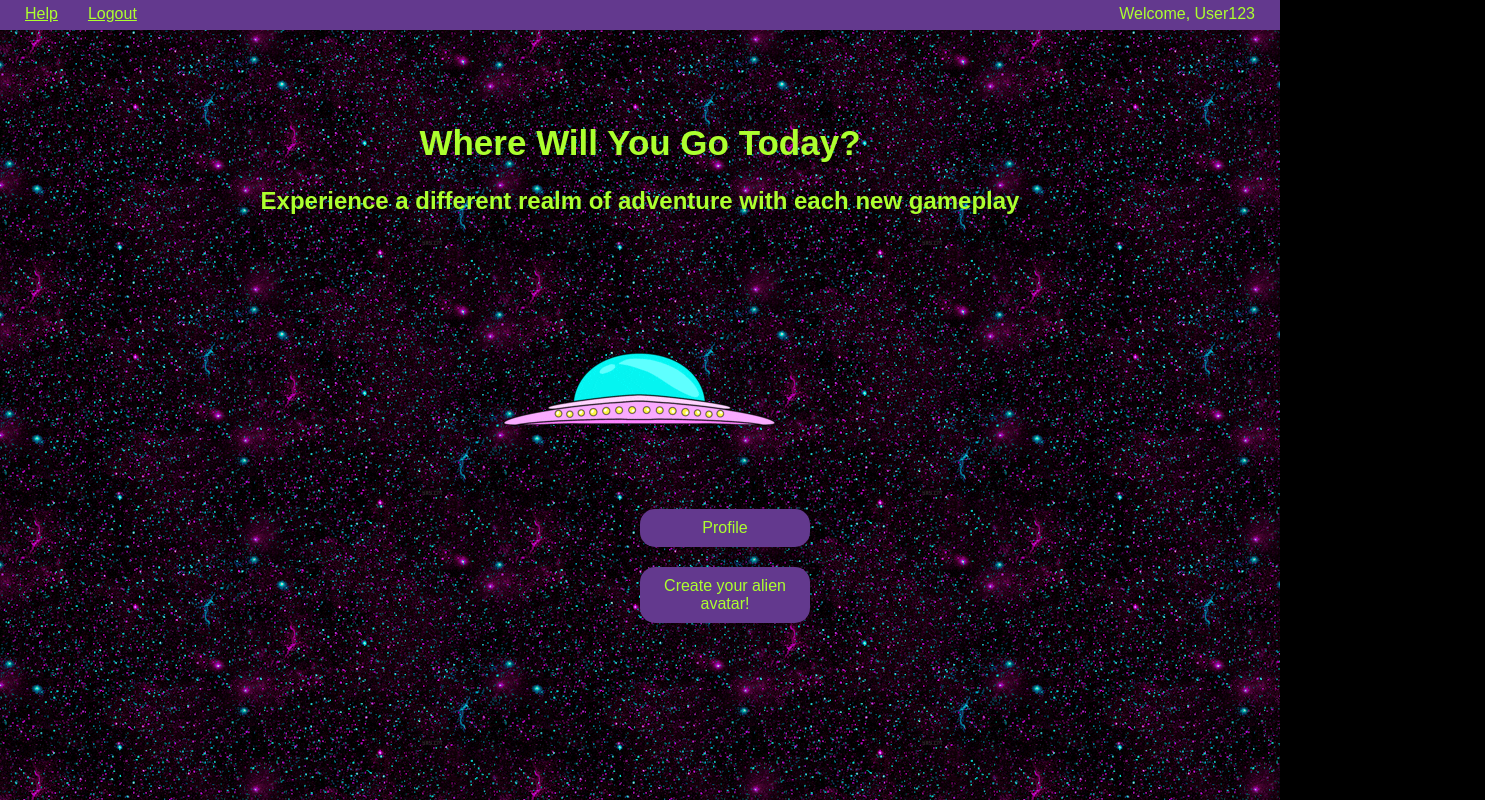
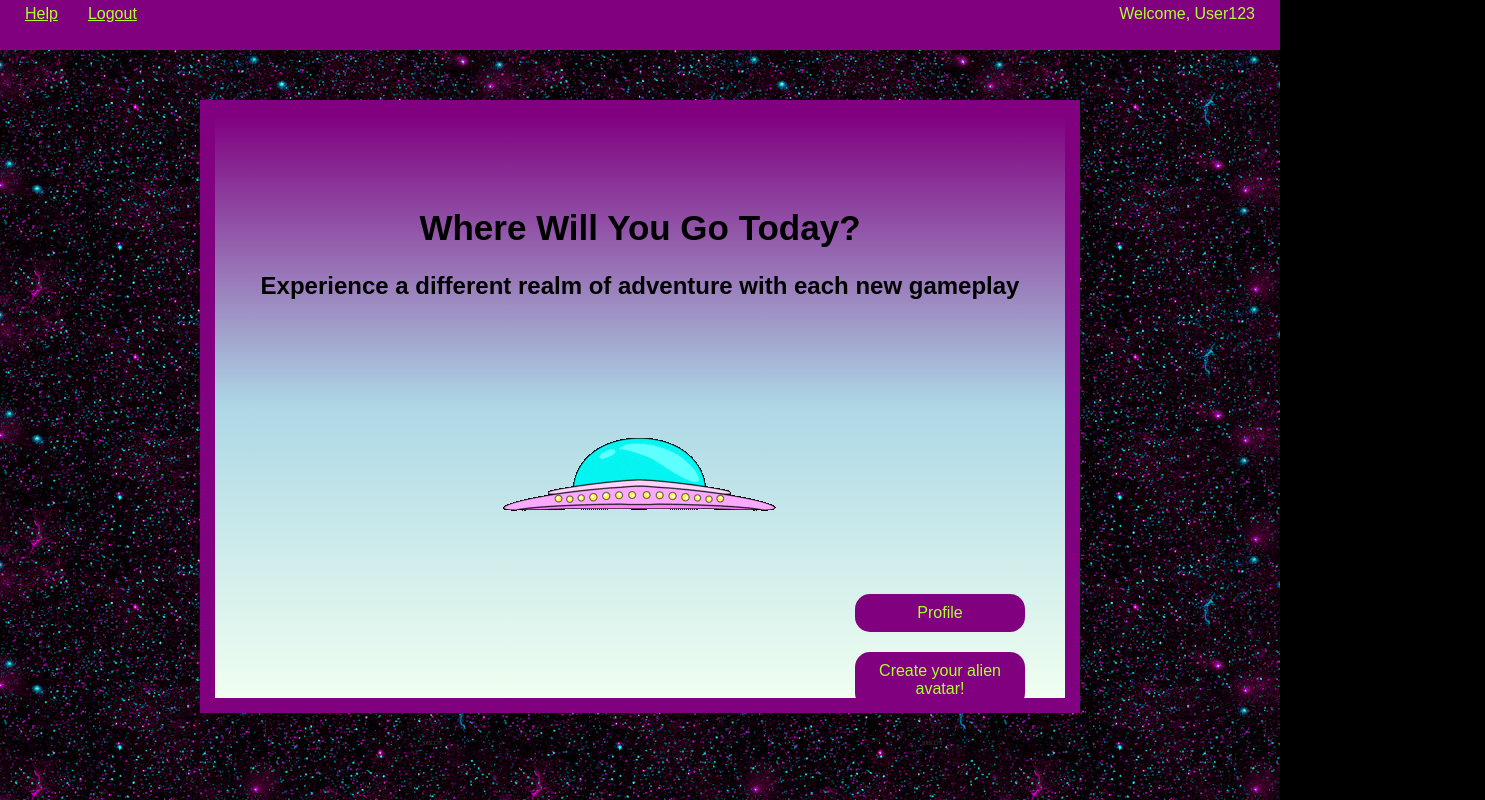
Before and after one commit to eakleine/cis440-tag, a website: page AlienProject/dashboard.html in a window 1280 px wide. Shown: the top 800 px of the page, 1485 px wide, since content can reach past the window. Drawn offline with Linux system fonts and the light colour scheme.

Commit message:
Front End Updates
changed dashboard UI

```diff
--- a/AlienProject/dashboard.html
+++ b/AlienProject/dashboard.html
@@ -20,7 +20,7 @@
         </nav>
     </header>
 
-     <main>
+     <main class="gradientBG">
 
         <h1>Where Will You Go Today?</h1>
         <h2>Experience a different realm of adventure with each new gameplay</h2>
--- a/AlienProject/styles.css
+++ b/AlienProject/styles.css
@@ -1,21 +1,20 @@
 html {
     font-family: 'Dosis', sans-serif;
     background-color: black;
-    color: greenyellow;
+    color: black;
     text-align: center;
+}
+
+nav {
+    background-color: purple;
+    width: auto;
+    height: 50px;
+    color: black;
 }
 
 .alienOptions {
     margin-left: auto;
     margin-right: auto;
-}
-
-nav {
-    background-color: rgb(99, 57, 142);
-    width: auto;
-    height: 30px;
-    color: black;
-
 }
 
 #side1 {
@@ -37,20 +36,29 @@ h1 {
     padding-top: 70px;
 }
 
-footer {
-    position: sticky;
+main {
+    border: 15px solid purple;
+    width: 850px;
+    padding: auto;
+    margin: 50px auto;
+    align-items: center;
+}
+.gradientBG {
+    background: linear-gradient(purple, lightblue, honeydew);
 }
 
 body {
     background-image: url("galaxy_background.gif");
-    height: 110vh;
+    height: 150vh;
     padding:0;
     margin:0;
+    background-repeat: repeat;
+    /* background-attachment: fixed; */
    }
 
    ul li a {
     display: block;
-    background-color: rgb(99, 57, 142);
+    background-color: purple;
     float: center;
     width: 150px;
     text-align: center;
@@ -78,3 +86,7 @@ body {
     padding-top: 0px;
     padding-bottom: 0px;
   }
+
+  footer {
+    position: sticky;
+}
```
